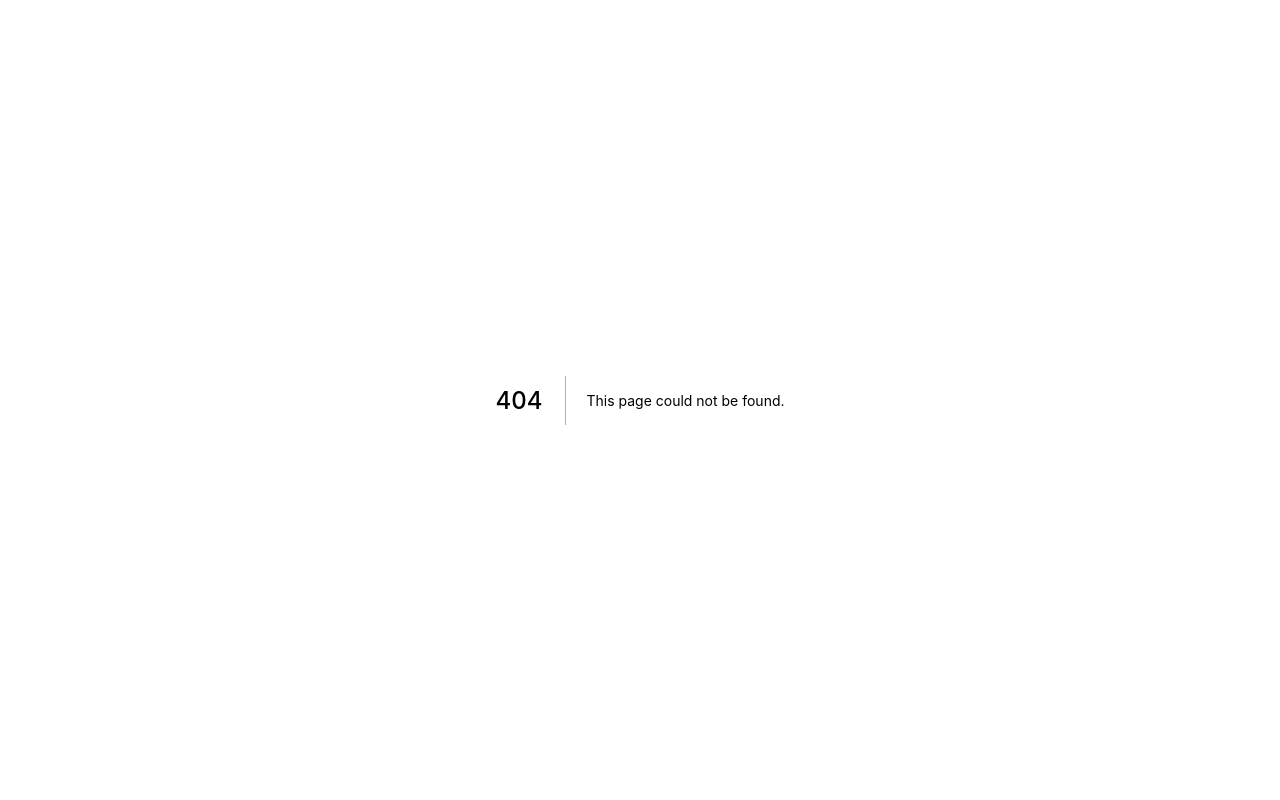
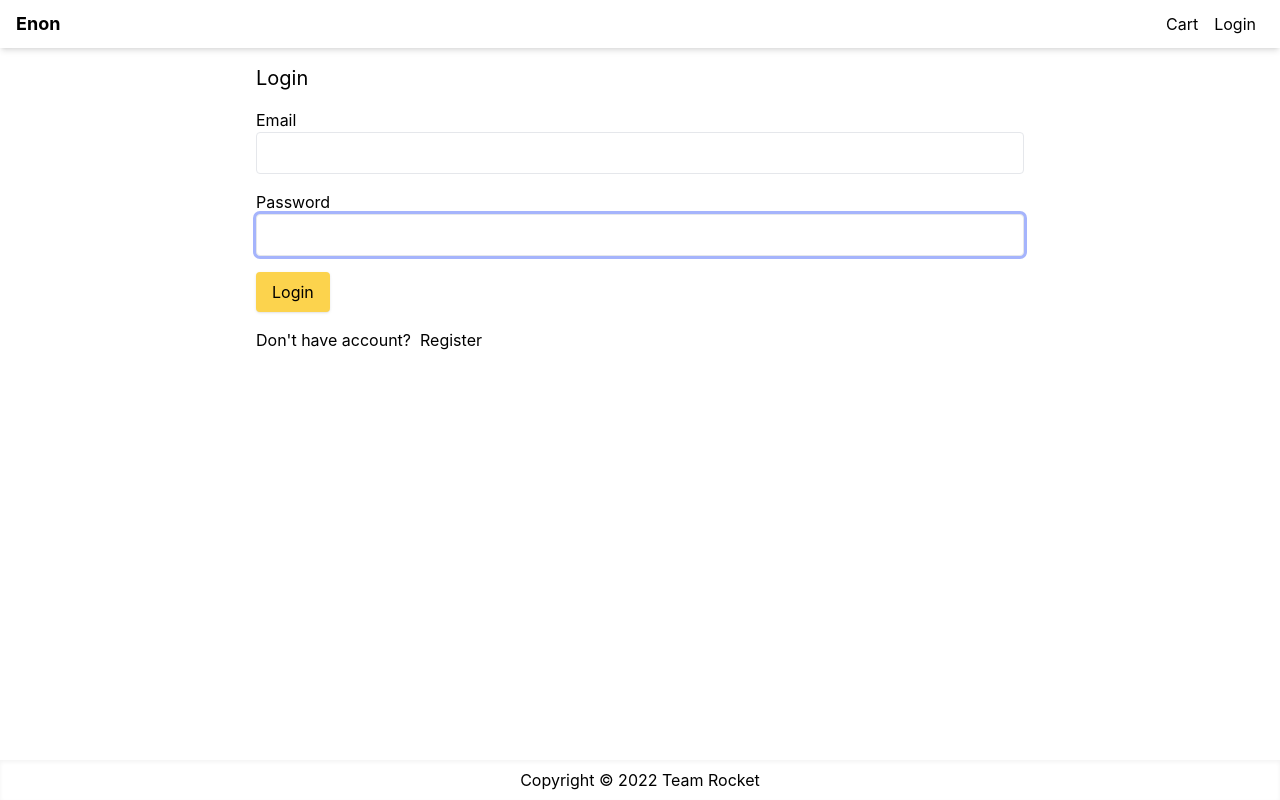
Before and after one commit to McVyp/enon, a Next.js app: page /login in a window 1280 px wide. Before the commit this address had no page. Built offline with nearby package versions, Linux system fonts and the light colour scheme.

Commit message:
login form

```diff
--- a/package.json
+++ b/package.json
@@ -13,7 +13,8 @@
     "js-cookie": "^3.0.1",
     "next": "12.2.5",
     "react": "18.2.0",
-    "react-dom": "18.2.0"
+    "react-dom": "18.2.0",
+    "react-hook-form": "^7.35.0"
   },
   "devDependencies": {
     "@types/react": "^18.0.17",
--- a/pages/cart.js
+++ b/pages/cart.js
@@ -96,7 +96,7 @@ function CartScreen() {
                                 </div>
                             </li>
                             <li>
-                                <button onClick= {()=> router.push('/shipping')}className='primary-button w-full'>
+                                <button onClick= {()=> router.push('login?redirect=/shipping')}className='primary-button w-full'>
                                     Proceed To Checkout
                                 </button>
                             </li>
--- /dev/null
+++ b/pages/login.js
@@ -0,0 +1,130 @@
+import React from 'react'
+import Layout from '../components/Layout'
+import Link from 'next/link'
+import {useForm} from 'react-hook-form';
+
+export default function LoginScreen() {
+
+    const {
+        handleSubmit,
+        register,
+        formState:{errors},
+    } = useForm();
+
+    const submitHandler = ({email, password}) =>{
+        console.log(email, password)
+    }
+  return (
+    <Layout title="login">
+        <form className='mx-auto max-w-screen-md' onSubmit={handleSubmit(submitHandler)}>
+            <h1 className='mb-4 text-xl'>Login</h1>
+            <div className='mb-4'>
+                <label htmlFor="email">Email</label>
+                <input type="email"
+                {...register('email', {required: 'Please Enter email',
+            pattern:{
+                value: /^[a-zA-Z0-9_.+-]+@[a-zA-Z0-9-]+.[a-zA-Z0-9-.]+$/i,
+                message:'Enter valid email address'
+            }})}
+                className= "w-full" id="email" autoFocus>
+
+                </input>
+                {errors.email && (<div className='text-red-500'>{errors.email.message}</div>)}
+            </div>
+            <div className='mb-4'>
+                <label htmlFor="password">Password</label>
+                <input
+                {...register('password', {required: 'Please Enter password',
+                   minLength:{value:5, message:'paswword must be more than 5'}
+                })}
+                type="password" className= "w-full" id="password" autoFocus>
+                </input>
+                {errors.password && (<div className='text-red-500'>{errors.password.message}</div>)}
+            </div>
+            <div className='mb-4'>
+                <button className='primary-button'>Login</button>
+            </div>
+            <div className='mb-4'>
+                Don&apos;t have account? &nbsp;
+                <Link href="register">Register</Link>
+            </div>
+        </form>
+        {/* <div className="lg:flex">
+            <div className="lg:w-1/2 xl:max-w-screen-sm">
+                <div className="mt-10 px-12 sm:px-24 md:px-48 lg:px-12 lg:mt-16 xl:px-24 xl:max-w-2xl">
+                    <h2 className="text-center text-4xl text-indigo-900 font-display font-semibold lg:text-left xl:text-5xl
+                    xl:text-bold">Log in</h2>
+                    <div className="mt-12">
+                        <form>
+                            <div>
+                                <div className="text-sm font-bold text-gray-700 tracking-wide">Email Address</div>
+                                <input className="w-full text-lg py-2 border-b border-gray-300 focus:outline-none focus:border-indigo-500" type="" placeholder="mike@gmail.com" />
+                            </div>
+                            <div className="mt-8">
+                                <div className="flex justify-between items-center">
+                                    <div className="text-sm font-bold text-gray-700 tracking-wide">
+                                        Password
+                                    </div>
+                                    <div>
+                                        <a className="text-xs font-display font-semibold text-indigo-600 hover:text-indigo-800
+                                        cursor-pointer">
+                                            Forgot Password?
+                                        </a>
+                                    </div>
+                                </div>
+                                <input className="w-full text-lg py-2 border-b border-gray-300 focus:outline-none focus:border-indigo-500" type="" placeholder="Enter your password"/>
+                            </div>
+                            <div className="mt-10">
+                                <button className="bg-indigo-500 text-gray-100 p-4 w-full rounded-full tracking-wide
+                                font-semibold font-display focus:outline-none focus:shadow-outline hover:bg-indigo-600
+                                shadow-lg">
+                                    Log In
+                                </button>
+                            </div>
+                        </form>
+                        <div className="mt-12 text-sm font-display font-semibold text-gray-700 text-center">
+                            Don&abs;t have an account ? <a className="cursor-pointer text-indigo-600 hover:text-indigo-800">Sign up</a>
+                        </div>
+                    </div>
+                </div>
+            </div>
+            <div className="hidden lg:flex items-center justify-center bg-indigo-100 flex-1 h-screen">
+                <div className="max-w-xs transform duration-200 hover:scale-110 cursor-pointer">
+                    <svg className="w-5/6 mx-auto" xmlns="http://www.w3.org/2000/svg" id="f080dbb7-9b2b-439b-a118-60b91c514f72" data-name="Layer 1" viewBox="0 0 528.71721 699.76785">
+                        <title>Login</title>
+                        <rect y="17.06342" width="444" height="657" fill="#535461"/>
+                        <polygon points="323 691.063 0 674.063 0 17.063 323 0.063 323 691.063" fill="#7f9cf5"/>
+                        <circle cx="296" cy="377.06342" r="4" fill="#535461"/>
+                        <polygon points="296 377.66 298.773 382.463 301.545 387.265 296 387.265 290.455 387.265 293.227 382.463 296 377.66" fill="#535461"/>
+                        <polygon points="337 691.063 317.217 691 318 0.063 337 0.063 337 691.063" fill="#7f9cf5"/>
+                        <g opacity="0.1">
+                        <polygon points="337.217 691 317.217 691 318.217 0 337.217 0 337.217 691" fill="#fff"/>
+                        </g>
+                        <circle cx="296" cy="348.06342" r="13" opacity="0.1"/>
+                        <circle cx="296" cy="346.06342" r="13" fill="#535461"/>
+                        <line x1="52.81943" y1="16.10799" x2="52.81943" y2="677.15616" fill="none" stroke="#000" stroke-miterlimit="10" stroke-width="2" opacity="0.1"/>
+                        <line x1="109.81943" y1="12.10799" x2="109.81943" y2="679.15616" fill="none" stroke="#000" stroke-miterlimit="10" stroke-width="2" opacity="0.1"/>
+                        <line x1="166.81943" y1="9.10799" x2="166.81943" y2="683" fill="none" stroke="#000" stroke-miterlimit="10" stroke-width="2" opacity="0.1"/>
+                        <line x1="223.81943" y1="6.10799" x2="223.81943" y2="687.15616" fill="none" stroke="#000" stroke-miterlimit="10" stroke-width="2" opacity="0.1"/>
+                        <line x1="280.81943" y1="3.10799" x2="280.81943" y2="688" fill="none" stroke="#000" stroke-miterlimit="10" stroke-width="2" opacity="0.1"/>
+                        <ellipse cx="463.21721" cy="95.32341" rx="39.5" ry="37" fill="#2f2e41"/>
+                        <path d="M683.8586,425.93948l-10,14s-48,10-30,25,44-14,44-14l14-18Z" transform="translate(-335.6414 -100.11607)" fill="#ffb8b8"/>
+                        <path d="M735.8586,266.93948s-13,0-16,18-6,78-6,78-42,55-35,62,15,20,20,18,48-61,48-61Z" transform="translate(-335.6414 -100.11607)" fill="#7f9cf5"/>
+                        <path d="M735.8586,266.93948s-13,0-16,18-6,78-6,78-42,55-35,62,15,20,20,18,48-61,48-61Z" transform="translate(-335.6414 -100.11607)" opacity="0.1"/>
+                        <path d="M775.8586,215.93948s-1,39-13,41-8,15-8,15,39,23,65,0l5-12s-18-13-10-31Z" transform="translate(-335.6414 -100.11607)" fill="#ffb8b8"/>
+                        <path d="M708.8586,455.93948s-59,110-37,144,55,104,60,104,33-14,31-23-32-76-40-82-4-22-3-23,34-54,34-54-1,84,3,97-1,106,4,110,28,11,32,5,16-97,8-118l15-144Z" transform="translate(-335.6414 -100.11607)" fill="#2f2e41"/>
+                        <path d="M762.8586,722.93948l-25,46s-36,26-11,30,40-6,40-6l22-16v-46Z" transform="translate(-335.6414 -100.11607)" fill="#2f2e41"/>
+                        <path d="M728.8586,696.93948l13,31s5,13,0,16-19,21-10,23a29.29979,29.29979,0,0,0,5.49538.5463,55.56592,55.56592,0,0,0,40.39768-16.43936l8.10694-8.10694s-27.77007-63.94827-27.385-63.47414S728.8586,696.93948,728.8586,696.93948Z" transform="translate(-335.6414 -100.11607)" fill="#2f2e41"/>
+                        <circle cx="465.21721" cy="105.82341" r="34" fill="#ffb8b8"/>
+                        <path d="M820.3586,253.43948l-10.5,10.5s-32,12-47,0c0,0,5.5-11.5,5.5-10.5s-43.5,7.5-47.5,25.5,3,49,3,49-28,132-17,135,114,28,113,9,8-97,8-97l35-67s-5-22-17-29S820.3586,253.43948,820.3586,253.43948Z" transform="translate(-335.6414 -100.11607)" fill="#7f9cf5"/>
+                        <path d="M775.8586,448.93948l-13,8s-50,34-24,40,41-24,41-24l10-12Z" transform="translate(-335.6414 -100.11607)" fill="#ffb8b8"/>
+                        <path d="M849.8586,301.93948l9,9s6,84-6,101-67,63-70,60-22-18-18-20,57.18287-57.56942,57.18287-57.56942l-4.18287-77.43058Z" transform="translate(-335.6414 -100.11607)" opacity="0.1"/>
+                        <path d="M853.8586,298.93948l9,9s6,84-6,101-67,63-70,60-22-18-18-20,57.18287-57.56942,57.18287-57.56942l-4.18287-77.43058Z" transform="translate(-335.6414 -100.11607)" fill="#7f9cf5"/>
+                        <path d="M786.797,157.64461s-11.5575-4.20273-27.31774,4.72807l8.40546,2.10136s-12.60819,1.05068-14.18421,17.8616h5.77875s-3.67739,14.70955,0,18.91228l2.364-4.4654,6.82943,13.65887,1.576-6.82944,3.15205,1.05069,2.10137-11.03217s5.25341,7.88012,9.45614,8.40546V195.2065s11.5575,13.13352,15.23489,12.60818l-5.25341-7.35477,7.35477,1.576-3.152-5.25341,18.91228,5.25341-4.20273-5.25341,13.13352,4.20273,6.3041,2.6267s8.9308-20.4883-3.67739-34.67251S798.61712,151.60318,786.797,157.64461Z" transform="translate(-335.6414 -100.11607)" fill="#2f2e41"/>
+                    </svg>
+                </div>
+            </div>
+        </div> */}
+    </Layout>
+  )
+}
--- a/styles/globals.css
+++ b/styles/globals.css
@@ -25,3 +25,9 @@ a {
 .primary-button{
   @apply rounded bg-amber-300 py-2 px-4 shadow  outline-none hover:bg-amber-400 active:bg-amber-500
 }
+
+input,
+select,
+textarea {
+  @apply rounded border p-2
+ outline-none ring-indigo-300 focus:ring}
```
Also changed, not shown: 2 other files (tests, documents, lock files or other folders).
